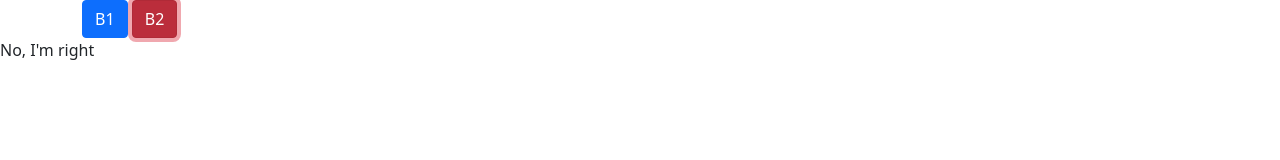
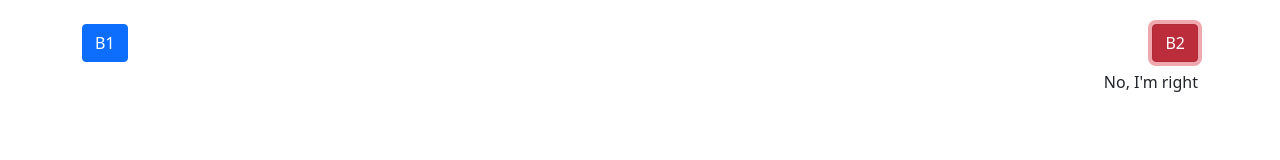
Before and after one commit to Chrisartrip921/TTP-Assignments-3-4-5, a plain HTML site: page assignment4/button.html in a window 1280 px wide. Both pictures are taken after a click on the button "B2". Drawn offline with nearby package versions, Linux system fonts and the light colour scheme.

Commit message:
everything works now! :)

```diff
--- a/assignment4/button.html
+++ b/assignment4/button.html
@@ -9,14 +9,14 @@
     <!-- Bootstrap CSS -->
     <link href="https://cdn.jsdelivr.net/npm/bootstrap@5.0.0-beta1/dist/css/bootstrap.min.css" rel="stylesheet"
         integrity="sha384-giJF6kkoqNQ00vy+HMDP7azOuL0xtbfIcaT9wjKHr8RbDVddVHyTfAAsrekwKmP1" crossorigin="anonymous">
-
+    <link rel="stylesheet" href="button.css">
 
 </head>
 
 <body>
-    <div class="container">
+    <div class="container mt-4">
         <button type="button" id="btn1" class="btn btn-primary">B1</button>
-        <button type="button" id="btn2" class="btn btn-danger">B2</button>
+        <button type="button" id="btn2" class="btn btn-danger float-right">B2</button>
     </div>
 
     <!-- Optional JavaScript; choose one of the two! -->
--- a/assignment4/button.js
+++ b/assignment4/button.js
@@ -3,9 +3,15 @@ const grabButton2 = document.querySelector("#btn2");
 let pText = document.createElement("p");
 document.body.append(pText);
 grabButton1.addEventListener("click", event => {
+    pText.classList.add("container");
+    pText.classList.add("mt-2");
+    pText.style.textAlign = "left"
     pText.innerHTML = "I'm right"
 })
 
 grabButton2.addEventListener("click", event => {
+    pText.classList.add("container");
+    pText.classList.add("mt-2");
+    pText.style.textAlign = "right"
     pText.innerHTML = "No, I'm right"
 })
```
